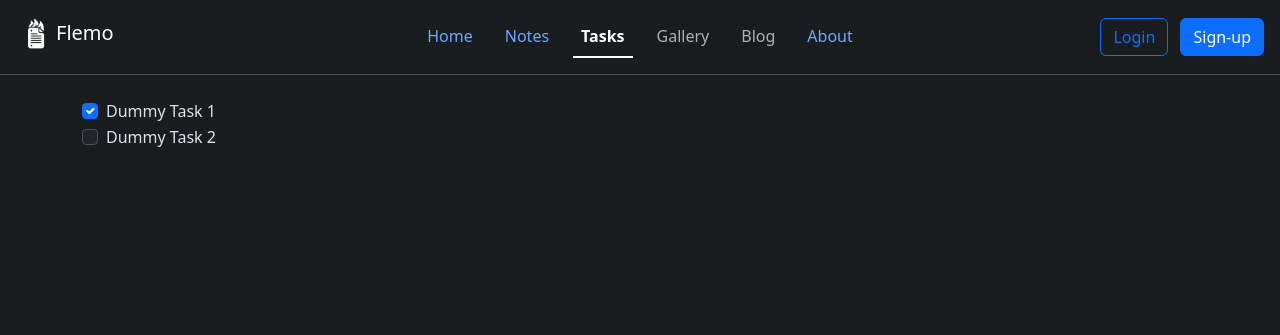
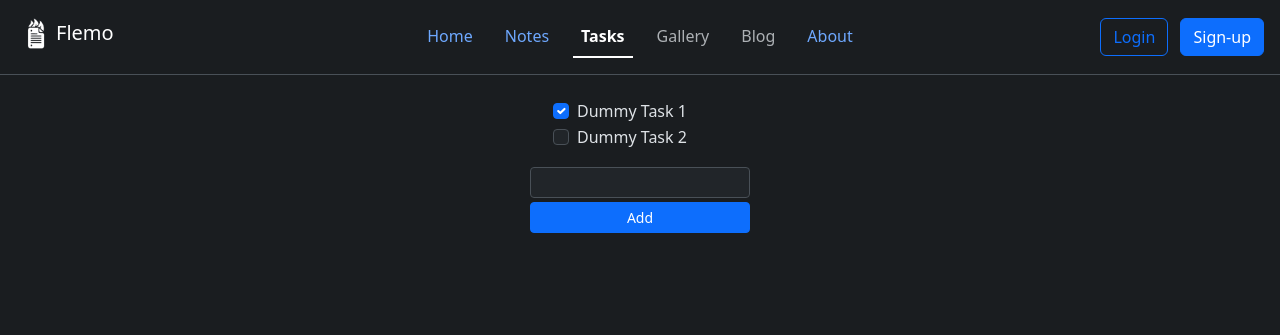
Before and after one commit to Devrou4/Flemo, a Flask app: page /tasks in a window 1280 px wide. Shown: the top 335 px of the page. Run offline with Flask 3, Linux system fonts and the light colour scheme.

Commit message:
Updated the README.md, added a way to add new tasks and properly formated tasks page.

```diff
--- a/forms.py
+++ b/forms.py
@@ -4,7 +4,7 @@ from wtforms.validators import DataRequired, Length, Email, EqualTo
 
 
 class RegistrationForm(FlaskForm):
-    username = StringField('Username', validators=[DataRequired(), Length(5,12)])
+    username = StringField('Username', validators=[DataRequired(), Length(5, 12)])
     email = StringField('Email', validators=[DataRequired(), Email()])
     password = PasswordField('Password', validators=[DataRequired()])
     confirm_password = PasswordField('Confirm Password', validators=[DataRequired(), EqualTo('password')])
@@ -19,3 +19,10 @@ class LoginForm(FlaskForm):
     remember = BooleanField('Remember Me')
 
     submit = SubmitField('Login')
+
+
+class TaskForm(FlaskForm):
+
+    task = StringField('Task', validators=[DataRequired()])
+
+    add = SubmitField('Add')
--- a/main.py
+++ b/main.py
@@ -1,5 +1,5 @@
 from flask import Flask, render_template, request, redirect, url_for, flash
-from forms import RegistrationForm, LoginForm
+from forms import RegistrationForm, LoginForm, TaskForm
 
 
 app = Flask(__name__)
@@ -7,8 +7,8 @@ app = Flask(__name__)
 app.config['SECRET_KEY'] = 'c05c5ad21a274a97267a1fbe0b243a64'
 
 task_list = [
-    {'id': 1, 'tittle': 'Dummy Task 1', 'done': True},
-    {'id': 2, 'tittle': 'Dummy Task 2', 'done': False}
+    {'id': 1, 'title': 'Dummy Task 1', 'done': True},
+    {'id': 2, 'title': 'Dummy Task 2', 'done': False}
 ]
 
 
@@ -20,7 +20,26 @@ def home():
 
 @app.route("/tasks")
 def tasks():
-    return render_template('tasks.html', task_list=task_list)
+    form = TaskForm()
+    return render_template('tasks.html', task_list=task_list, form=form)
+
+
+@app.route("/add-task", methods=['POST'])
+def add_task():
+    form = TaskForm()
+    if form.validate_on_submit():
+        # Create a new task dictionary
+        new_task = {
+            'id': max(task['id'] for task in task_list) + 1 if task_list else 1,
+            'title': form.task.data,
+            'done': False
+        }
+
+        task_list.append(new_task)
+    else:
+        flash("Failed to add task. Please try again.", "danger")
+
+    return redirect(url_for('tasks'))
 
 
 @app.route('/update-tasks', methods=['POST'])
--- a/static/tasks.css
+++ b/static/tasks.css
@@ -5,7 +5,8 @@
             position: relative;
             }
 .remove-task-icon {
-            display: none; /* Hide by default */
+            display: inline; /* Hide by default */
+            visibility: hidden;
             background: none;
             border: none;
             padding: 0;
@@ -14,5 +15,6 @@
             margin-left: auto; /* Align the "X" to the right */
             }
 .task-item:hover .remove-task-icon {
+            visibility: visible;
             display: inline; /* Show on hover */
             }
--- a/templates/tasks.html
+++ b/templates/tasks.html
@@ -1,14 +1,14 @@
 {% extends "base.html" %}
 {% block content %}
 
-<div class="container">
+<div class="container d-flex justify-content-center mb-3">
     <form method="POST" action="/update-tasks"> <!-- Unified form -->
         {% for task in task_list %}
         <div class="form-check task-item">
             <input type="hidden" name="task_ids" value="{{ task.id }}"> <!-- Send each task id -->
             <input class="form-check-input me-2" type="checkbox" id="task_{{ task.id }}" name="task_done_{{ task.id }}" {% if task.done %}checked{% endif %} onchange="this.form.submit()">
             <label class="form-check-label" for="task_{{ task.id }}">
-                {{ task.tittle }}
+                {{ task.title }}
             </label>
             <button type="submit" name="remove_task" value="{{ task.id }}" class="remove-task-icon" aria-label="Remove task">
                 <svg xmlns="http://www.w3.org/2000/svg" width="16" height="16" fill="currentColor" class="bi bi-x" viewBox="0 0 16 16">
@@ -18,5 +18,15 @@
         </div>
         {% endfor %}
     </form>
+
+
+</div>
+
+    <div class="container d-flex justify-content-center">
+    <form method="POST" action="/add-task">
+        {{ form.hidden_tag() }}  <!-- Include CSRF token -->
+        {{ form.task(class="form-control form-control-sm mb-1") }}
+        {{ form.add(class="btn btn-primary btn-sm w-100", type="submit") }}
+    </form>
 </div>
 {% endblock content %}
```
Also changed, not shown: README.md.
